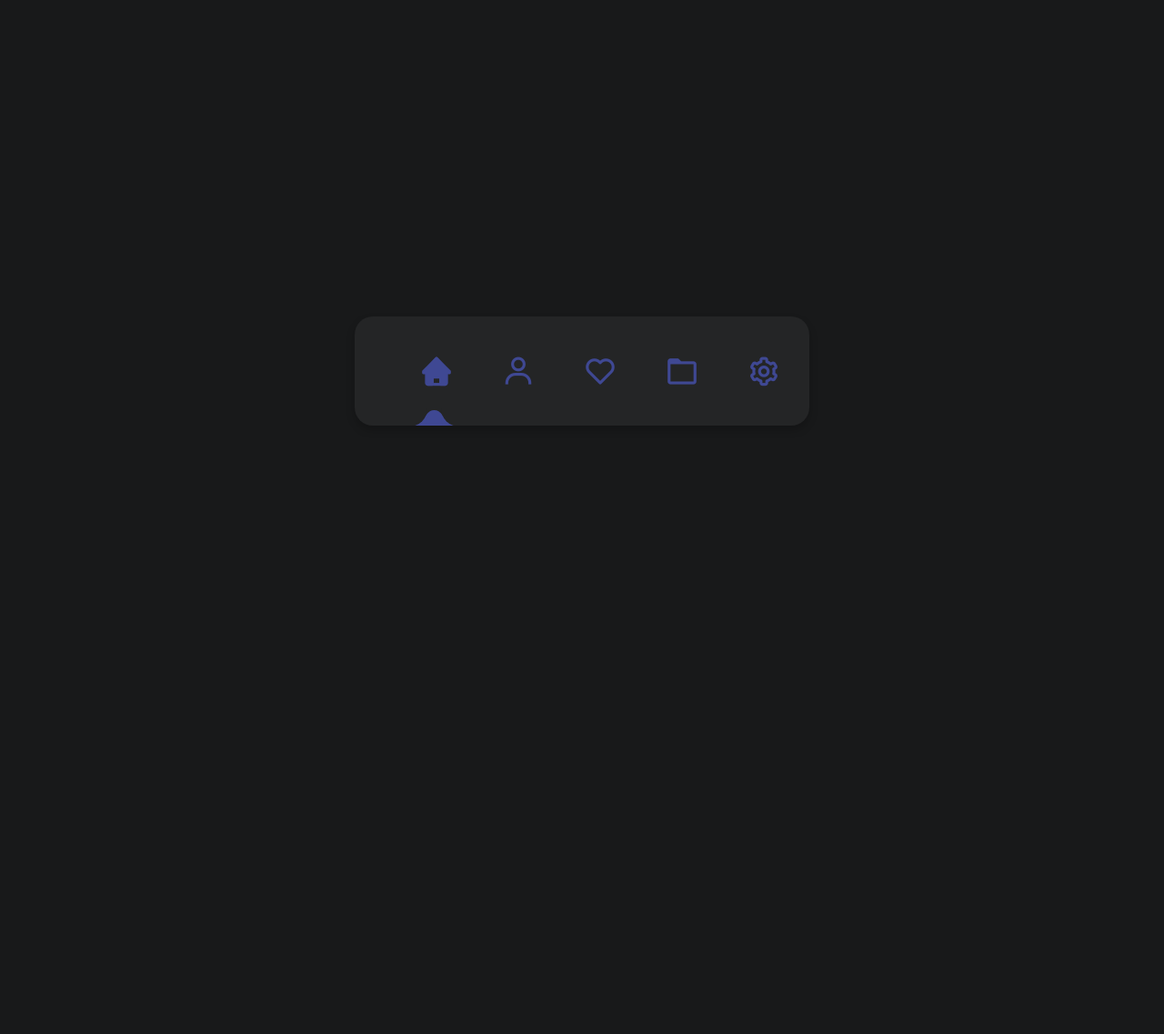
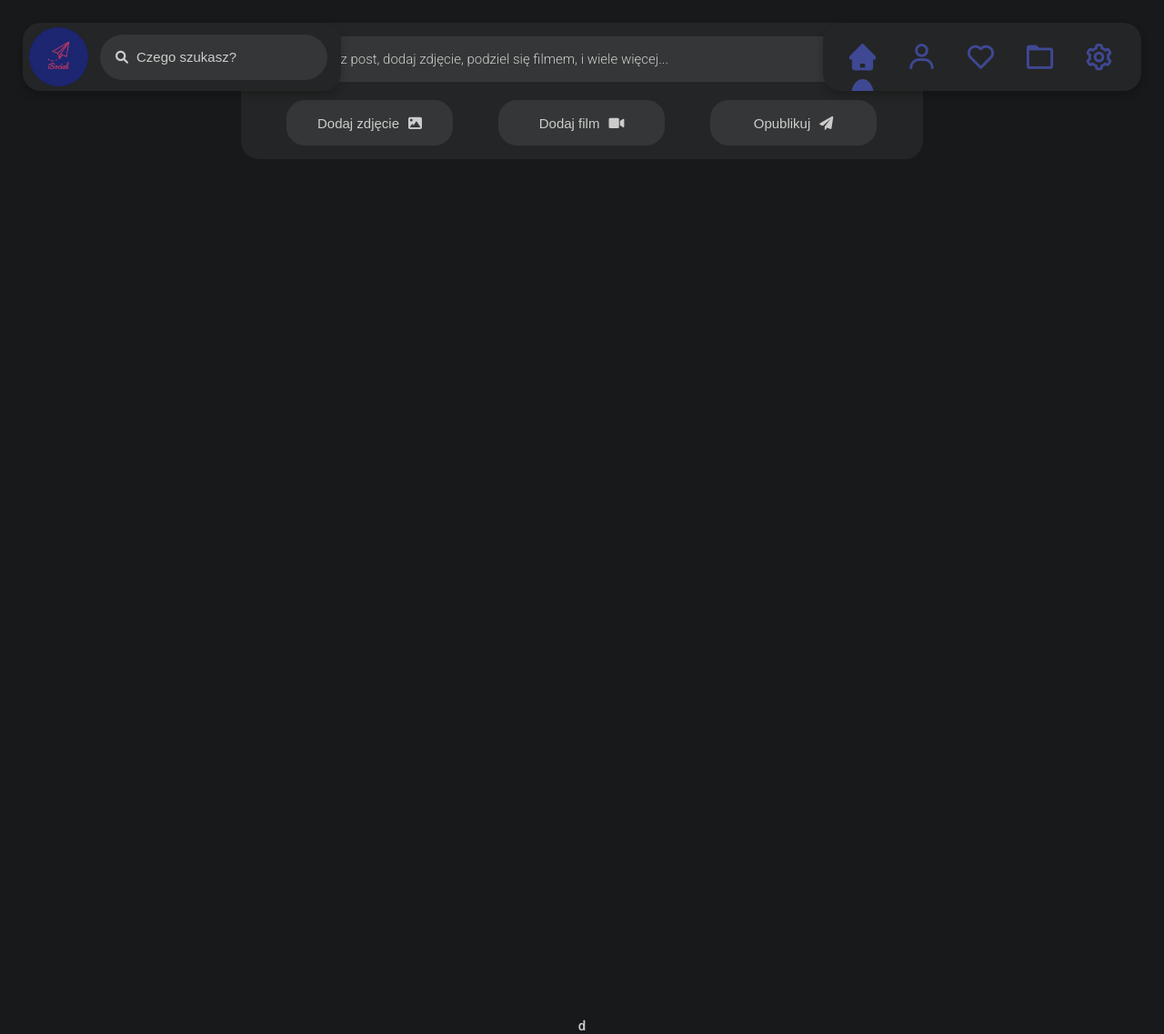
Before and after one commit to Mitsik3310/iSocial, a PHP site: page / in a window 1280 px wide. Before the commit the page is almost empty. Shown: the whole page at 91% size. Before the commit the page ends 468 px from the top, so only its background shows below. Run offline with PHP 8.4, Linux system fonts and the light colour scheme.

Commit message:
first mainpage version

```diff
--- a/index.html
+++ b/index.html
@@ -2,7 +2,7 @@
 <html>
    <head>
       <meta charset="UTF-8">
-      <title>Isocial - strona główna</title>
+      <title>ISocial - strona główna</title>
       <link rel="stylesheet" href="styles/main.css">
       <meta name="description" content="Najpopularniejszy portal społecznościowy. Zaloguj się na nowym urządzeniu."/>
       <meta name="keywords" content = "iSocial, isocial, social"/>
@@ -21,6 +21,10 @@
       <div id="container">
          <div id="topbar">
             <div id="lefttop">
+              <img src="media/logo_rounded.png" id="lefttoplogo">
+                <div class="search_box">
+                  <i class="fa fa-magnifying-glass"></i></i> <input type="text" class="input_search" placeholder="Czego szukasz?">
+                </div>
             </div>
             <div id="righttop">
                <div class="navbar">
@@ -66,13 +70,30 @@
             </div>
          </div>
          <div id="rightbar">
+
          </div>
          <div id="main">
             <div id="createpost">
+              <p id="editable" contenteditable="true">Utwórz post, dodaj zdjęcie, podziel się filmem, i wiele więcej...</p>
+              <div id="tiles">
+                <button class="tile">
+                  <p>Dodaj zdjęcie</p>
+                  <i class="fas fa-image"></i>
+                </button>
+                <button class="tile">
+                  <p>Dodaj film</p>
+                  <i class="fas fa-video"></i>
+                </button>
+                <button class="tile">
+                  <p>Opublikuj</p>
+                  <i class="fas fa-paper-plane"></i>
+                </button>
+              </div>
             </div>
             <div class="post">
             </div>
             <div class="post">
+              <br><br><br><br><br><br><br><br><br><br><br><br><br><br><br><br><br><br><br><br><br><br><br><br><br><br><br><br><br><br><br><br><br><br><br><br><br><br><br><br><br><br><br><br><br><br><br><br><br><br><br><br><br><br><br><br><br><br><br><br><br><br><br><br><br><br><br><br><br><br><br><br><br><br><br><br><br><br><br><br>d
             </div>
             <div class="post">
             </div>
@@ -84,7 +105,7 @@
       <span>Inbox</span>
       <span class="badge">3</span>
       </a> -->
-      <button onclick="topFunction()" id="myBtn" title="Przewiń na górę strony">&uarr;</button>
+      <button onclick="topFunction()" id="totop" title="Przewiń na górę strony">&uarr;</button>
    </body>
 
    <!-- <script>
--- a/scripts/navbartop.js
+++ b/scripts/navbartop.js
@@ -8,6 +8,6 @@ allLi.forEach((li, index) => {
      li.classList.add("active");
 
      const indicator = document.querySelector(".indicator");
-     indicator.style.transform = `translateX(calc(${index * 90}px))`;
+     indicator.style.transform = `translateX(calc(${index * 65}px))`;
    });
 });
--- a/scripts/scrolltotop.js
+++ b/scripts/scrolltotop.js
@@ -1,4 +1,4 @@
- mybutton = document.getElementById("myBtn");
+ mybutton = document.getElementById("totop");
 
  window.onscroll = function() {scrollFunction()};
 
--- a/styles/main.css
+++ b/styles/main.css
@@ -10,14 +10,21 @@ body{
     align-items: center;
     justify-content: center;
     background-color: #18191a;
+    overflow-x: hidden;
+}
+*{
+    box-sizing: border-box;
     color: #CCCCCC;
-    overflow-x: hidden;
+    font-weight: normal;
+    font-size: 15px;
 }
 
 .navbar{
-    position: relative;
-    height: 120px;
-    width: 500px;
+    position: absolute;
+    top: 25px;
+    right: 25px;
+    height: 75px;
+    width: 350px;
     background: #242526;
     border-radius: 20px;
     display: flex;
@@ -25,19 +32,24 @@ body{
     justify-content: center;
     overflow: hidden;
     box-shadow: 0 5px 10px rgba(0, 0, 0, 0.2);
+    z-index: 10;
 }
 .navbar ul{
     position: relative;
+    margin-left: auto;
+    margin-right: auto;
     display: flex;
 }
 .navbar ul li{
     position: relative;
+    margin-left: auto;
+    margin-right: auto;
     list-style-type: none;
 }
 .navbar ul li a{
     position: relative;
-    height: 120px;
-    width: 90px;
+    height: 100px;
+    width: 65px;
     display: flex;
     align-items: center;
     justify-content: center;
@@ -45,7 +57,8 @@ body{
 }
 .navbar ul li a i{
     position: absolute;
-    font-size: 38px;
+    left: -10%;
+    font-size: 35px;
     color: #3f4893;
 }
 ul li a i.activeIcon{
@@ -60,39 +73,127 @@ ul li a i.activeIcon{
 }
 .navbar ul .indicator{
     position: absolute;
-    bottom: -19px;
-    left: 70px;
+    bottom: -10px;
+    left: 38.5px;
     height: 36px;
     width: 25px;
     background: #3f4893;
     border-radius: 50%;
     transition: all 0.5s cubic-bezier(0.68, -0.55, 0.265, 1.55);
 }
-ul .indicator::before{
-    content: "";
+
+#lefttoplogo{
+    height: 65px;
+    width: 65px;
     position: absolute;
-    left: -15px;
-    bottom: 50%;
-    height: 22px;
-    width: 20px;
+    top: 5px;
+    left: 7px;
+}
+#lefttoptext{
+    position: absolute;
+    top: 10px;
+    left: 150px;
+}
+#lefttop{
+    position: absolute;
+    top: 25px;
+    left: 25px;
+    font-size: 35px;
+    color: #3f4893;
+    height: 75px;
+    width: 350px;
     background: #242526;
-    border-bottom-right-radius: 20px;
-    box-shadow: 0 10px 0 #3f4893;
+    border-radius: 20px;
+    display: flex;
+    box-shadow: 0 5px 10px rgba(0, 0, 0, 0.2);
+    z-index: 10;
 }
-ul .indicator::after{
-    content: "";
+.input_search{
     position: absolute;
-    right: -15px;
-    bottom: 50%;
-    height: 22px;
-    width: 20px;
-    background: #242526;
-    border-bottom-left-radius: 20px;
-    box-shadow: 0 10px 0 #3f4893;
+    left: 85px;
+    top: 12.5px;
+	outline: none;
+	border: 0;
+	background: #353637;
+	border-radius: 50px;
+	padding: 15px 20px;
+	width: 250px;
+	height: 50px;
+	color: #CCCCCC;
+}
+.fa{
+    position: absolute;
+    left: 102px;
+    top: 31px;
+    z-index: 10;
+    font-size: 14px;
+    color: #CCCCCC;
+}
+::placeholder {
+    color: #CCCCCC;
+    padding-left: 20px;
+    font-size: 15px;
+    font-weight: 350;
 }
 
 
-.notification {
+#createpost{
+    width: 750px;
+    height: 150px;
+    position: absolute;
+    left: 50%;
+    top: 25px;
+    border-radius: 20px;
+    transform: translate(-50%);
+    background-color: #242526;
+}
+#editable{
+    position: absolute;
+    left: 50%;
+    transform: translate(-50%);
+    height: 50px;
+    width: 650px;
+    border-radius: 20px;
+    background-color: #353637;
+    display: flex;
+    align-items: center;
+    padding-left: 20px;
+    text-decoration: none;
+    font-weight: 350;
+}
+#editable:hover{
+    background-color: #3f4893;
+}
+[contenteditable] {
+    outline: 0px solid transparent;
+}
+.tile{
+    position: relative;
+    height: 50px;
+    width: 183px;
+    border: 1px solid #353637;
+    border-radius: 20px;
+    background-color: #353637;
+    display: flex;
+    align-items: center;
+    justify-content: center;
+    float: left;
+    margin-left: 50px;
+    z-index: 10;
+}
+.tile i{
+    margin-left: 10px;
+}
+#tiles{
+    margin-left: auto;
+    margin-right: auto;
+    margin-top: 85px;
+}
+.tile:hover{
+    background-color: #3f4893;
+}
+
+/* .notification {
     background-color: #555;
     color: white;
     text-decoration: none;
@@ -105,7 +206,6 @@ ul .indicator::after{
 .notification:hover {
     background: red;
 }
-
 .notification .badge {
     position: absolute;
     top: -10px;
@@ -114,9 +214,9 @@ ul .indicator::after{
     border-radius: 50%;
     background: red;
     color: white;
-}
+} */
 
-#myBtn {
+#totop {
     display: none;
     position: fixed;
     bottom: 25px;
@@ -124,17 +224,18 @@ ul .indicator::after{
     z-index: 100;
     border: none;
     outline: none;
-    background-color: #1d2671;
+    background-color: #353637;
     color: white;
     cursor: pointer;
-    padding: 15px;
-    padding-left: 25px;
-    padding-right: 25px;
+    padding-bottom: 15px;
+    padding-top: 10px;
+    padding-left: 20px;
+    padding-right: 20px;
     border-radius: 10px;
     font-size: 30px;
 }
-#myBtn:hover {
-    background-color: #c33764;
+#totop:hover {
+    background-color: #3f4893;;
     transition: all 0.3s ease;
 }
 /*
```
